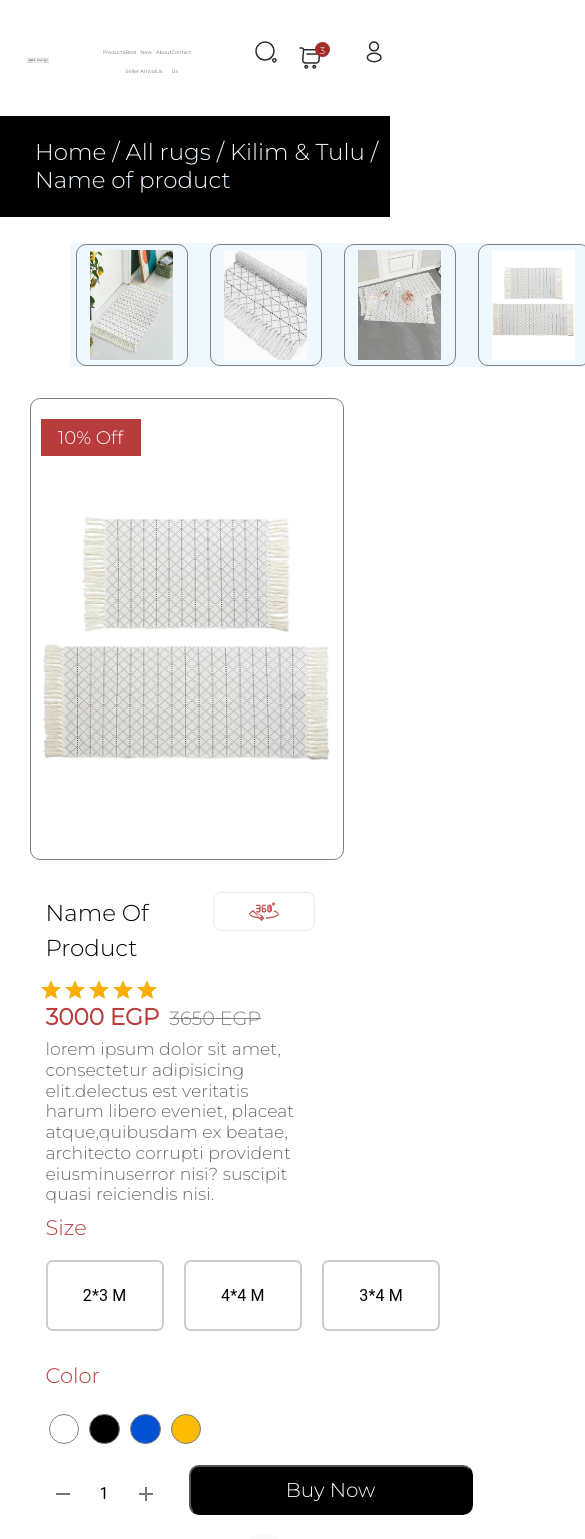
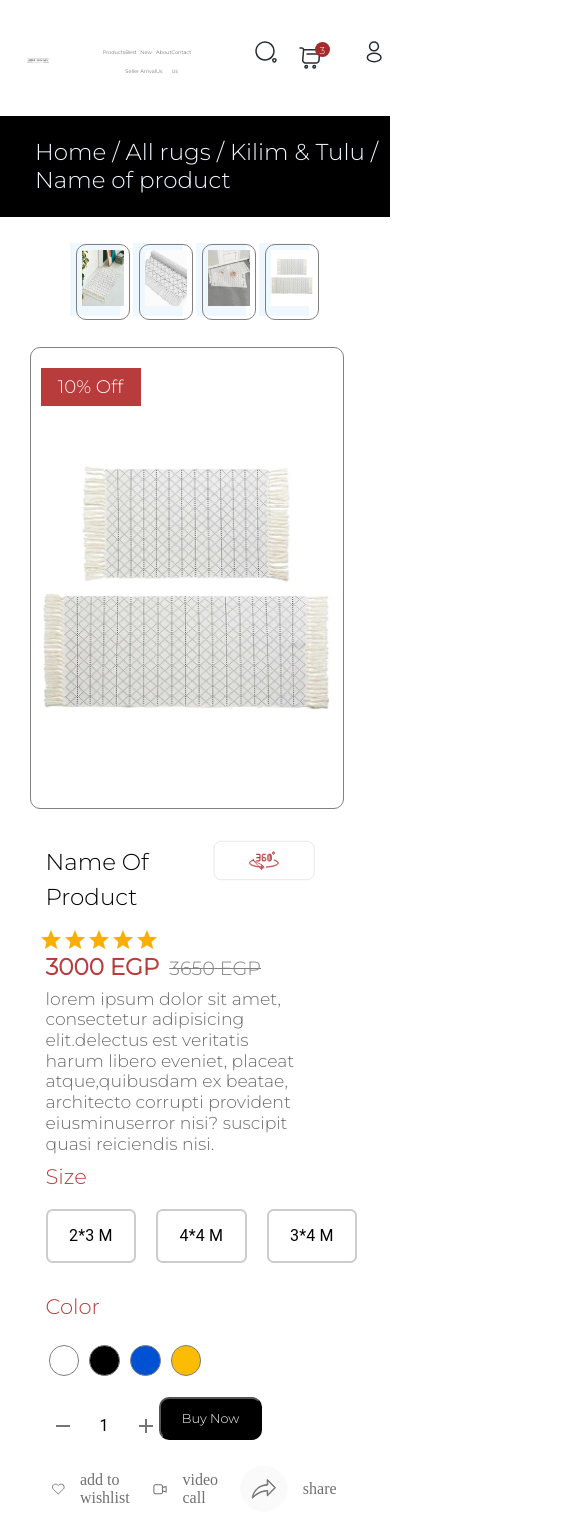
Before and after one commit to MoOsman5/Nas-Vas, a React (Create React App) app: page / in a window 390 px wide. Shown: the top 1539 px of the page, 585 px wide, since content can reach past the window. Built offline with nearby package versions, Linux system fonts and the light colour scheme.

Commit message:
style edit

```diff
--- a/src/styles/ProductCard.scss
+++ b/src/styles/ProductCard.scss
@@ -82,7 +82,7 @@
       cursor: pointer;
       border-radius: 5.813px;
       background: #000;
-      width: 10vw;
+      width: 20vw;
       margin-left: 10px;
     }
 
@@ -96,3 +96,11 @@
     }
   }
 }
+
+@media (max-width: 768px) {
+  .product-card {
+    width: 65vw;
+    margin: 2vw;
+    height: 60vh;
+  }
+}
--- a/src/styles/ProductDetailsPage.scss
+++ b/src/styles/ProductDetailsPage.scss
@@ -126,6 +126,18 @@
   font-size: 20px;
   border-radius: 10px;
 }
+@media (max-width: 768px) {
+  .sizeBoxs {
+    width: 18%;
+    height:15%;
+  }
+  .addto-bt {
+    width: 140%;
+    height:80%;
+    margin-left:50%;
+    font-size: 80%;
+  }
+}
 .header {
   display: flex;
   background-color: #000;
--- a/src/styles/productImages.scss
+++ b/src/styles/productImages.scss
@@ -34,7 +34,13 @@ ul {
     margin-right: 0;
 
     .listItem {
-      margin-right: 10px;
+
+      width: 110%;
+      height:90%;
+    }
+    .bt {
+
+      margin-right: 5%;
     }
   }
 }
@@ -43,6 +49,7 @@ ul {
   margin-bottom: 15px;
   border: 0;
   background-color: aliceblue;
+
 }
 
 .mainImgeCon {
```
